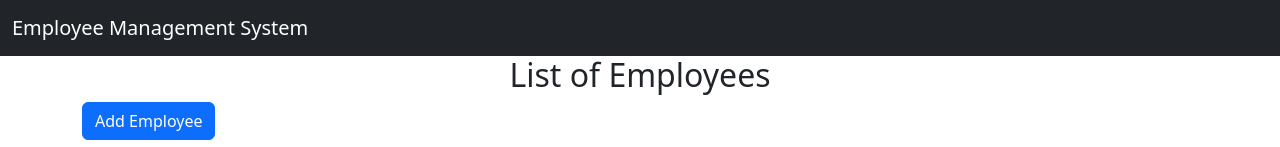
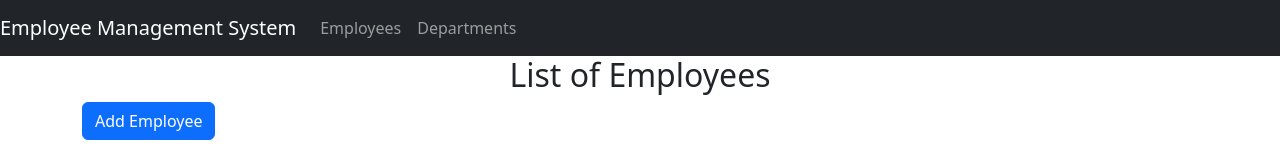
Before and after one commit to haktanonur/EmployeeManagementSystem, a React (Vite) app in the folder ems-frontend/: page / in a window 1280 px wide. Shown: the top 147 px of the page. Built offline with nearby package versions, Linux system fonts and the light colour scheme; no server answers.

Commit message:
create listDepartmentComponent and connect getAllDepartments endpoint

```diff
--- a/ems-frontend/src/App.jsx
+++ b/ems-frontend/src/App.jsx
@@ -2,6 +2,7 @@
 import EmployeeComponent from './components/EmployeeComponent';
 import FooterComponent from './components/FooterComponent'
 import HeaderComponent from './components/HeaderComponent'
+import ListDepartmentComponent from './components/ListDepartmentComponent';
 import ListEmployeeComponent from './components/ListEmployeeComponent'
 import{BrowserRouter, Routes, Route} from 'react-router-dom';
 
@@ -20,6 +21,8 @@
         <Route path='/add-employee' element = { <EmployeeComponent/> }></Route>
         {/* // http://localhost:3000/edit-employee-1 */}
         <Route path='/edit-employee/:id' element = { <EmployeeComponent/> }></Route>
+        {/* // http://localhost:3000/departments */}
+        <Route path='/departments' element = { <ListDepartmentComponent/> }></Route>
       </Routes>
 
       <FooterComponent/>
--- a/ems-frontend/src/components/HeaderComponent.jsx
+++ b/ems-frontend/src/components/HeaderComponent.jsx
@@ -1,14 +1,28 @@
 import React from 'react'
+import { NavLink } from 'react-router-dom'
 
 const HeaderComponent = () => {
   return (
     <div>
-        <header>
-            <nav className='navbar navbar-dark bg-dark'>
-                <a className='container-fluid navbar-brand' href="#">Employee Management System</a>
-            </nav>
-        </header>
-    </div>
+    <header>
+        <nav className='navbar navbar-expand-lg navbar-dark bg-dark'>
+            <a className="navbar-brand" href="#">Employee Management System</a>
+
+            <div className="collapse navbar-collapse" id="navbarNav">
+              <ul className="navbar-nav">
+                <li className="nav-item">
+                    <NavLink className='nav-link' to='/employees'>Employees</NavLink>
+                </li>
+
+                <li className="nav-item">
+                    <NavLink className='nav-link' to='/departments'>Departments</NavLink>
+                </li>
+              </ul>
+          </div>
+
+        </nav>
+    </header>
+</div>
   )
 }
 
--- /dev/null
+++ b/ems-frontend/src/components/ListDepartmentComponent.jsx
@@ -0,0 +1,43 @@
+import React, { useEffect, useState } from 'react'
+import { getAllDepartments } from '../services/DepartmentService';
+
+const ListDepartmentComponent = () => {
+
+    const [departments, setDepartments] = useState([]);
+
+    useEffect( () => {
+        getAllDepartments().then((response) => {
+            console.log(response.data);
+            setDepartments(response.data);
+        }).catch(error => {
+            console.error(error);
+        })
+    }, [])
+
+    return (
+    <div className='container'>
+        <h2 className='text-center'>List of Department</h2>
+        <table className='table table-striped table-bordered'>
+            <thead>
+                <tr>
+                    <th>Department Id</th>
+                    <th>Department Name</th>
+                    <th>Department Description</th>
+                </tr>
+            </thead>
+            <tbody>
+                {
+                    departments.map( department =>
+                        <tr key={department.id}>
+                            <td>{department.id}</td>
+                            <td>{department.departmentName}</td>
+                            <td>{department.departmentDescription}</td>
+                        </tr>)
+                }
+            </tbody>
+        </table>
+    </div>
+  )
+}
+
+export default ListDepartmentComponent
--- /dev/null
+++ b/ems-frontend/src/services/DepartmentService.js
@@ -0,0 +1,5 @@
+import axios from 'axios';
+
+const DEPARTMENT_REST_API_BASE_URL = 'http://localhost:8080/api/departments';
+
+export const getAllDepartments = () => axios.get(DEPARTMENT_REST_API_BASE_URL);
```
Also changed, not shown: 1 other file (tests, documents, lock files or other folders).
